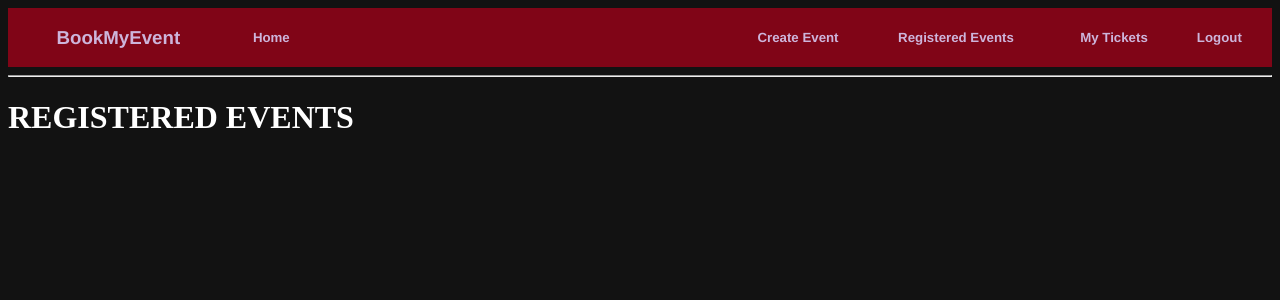
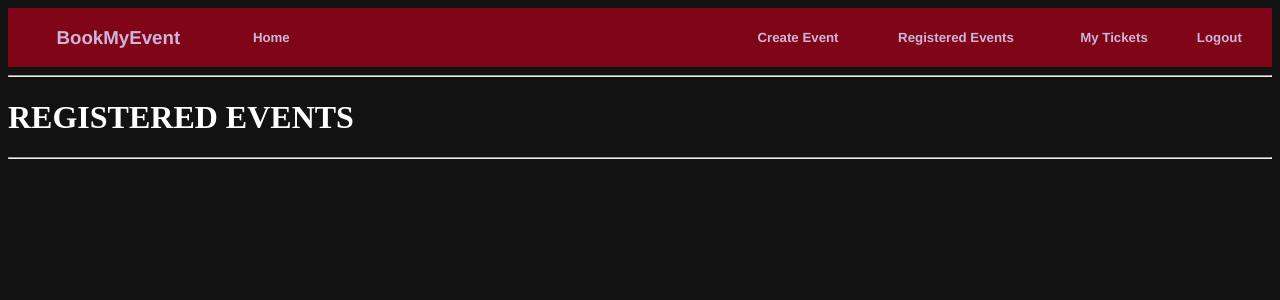
Before and after one commit to clakhlani/BookMyEvent, a Django app: template eventbooking/templates/eventbooking/registered_events.html in a window 1280 px wide. Shown: the top 300 px of the page. Run offline with Django 4.2, Linux system fonts and the light colour scheme; the template is opened without the code that fills it, so the values that code supplies are empty; the visitor is signed in with stand-in values (Sample User, id 1); parts of the project's set-up code (start-up, migrations or seed data) failed here and were passed over.

Commit message:
Adding no bookings yet to registered evetns

```diff
--- a/eventbooking/templates/eventbooking/registered_events.html
+++ b/eventbooking/templates/eventbooking/registered_events.html
@@ -1,7 +1,10 @@
 {% extends "base.html" %}
 {% block content %}
 <h1 class="fontdesc">REGISTERED EVENTS</h1>
-
+<hr>
+{% if tickets.count == 0 %}
+<h4 class="fontdesc"> No Bookings Yet....</h4>
+{% else %}
 
 <div class="fontdesc">
 	{% for ticket in tickets %}
@@ -14,4 +17,5 @@
 		<br>
 	{% endfor %}
 </div>
+{% endif %}
 {% endblock %}
```
